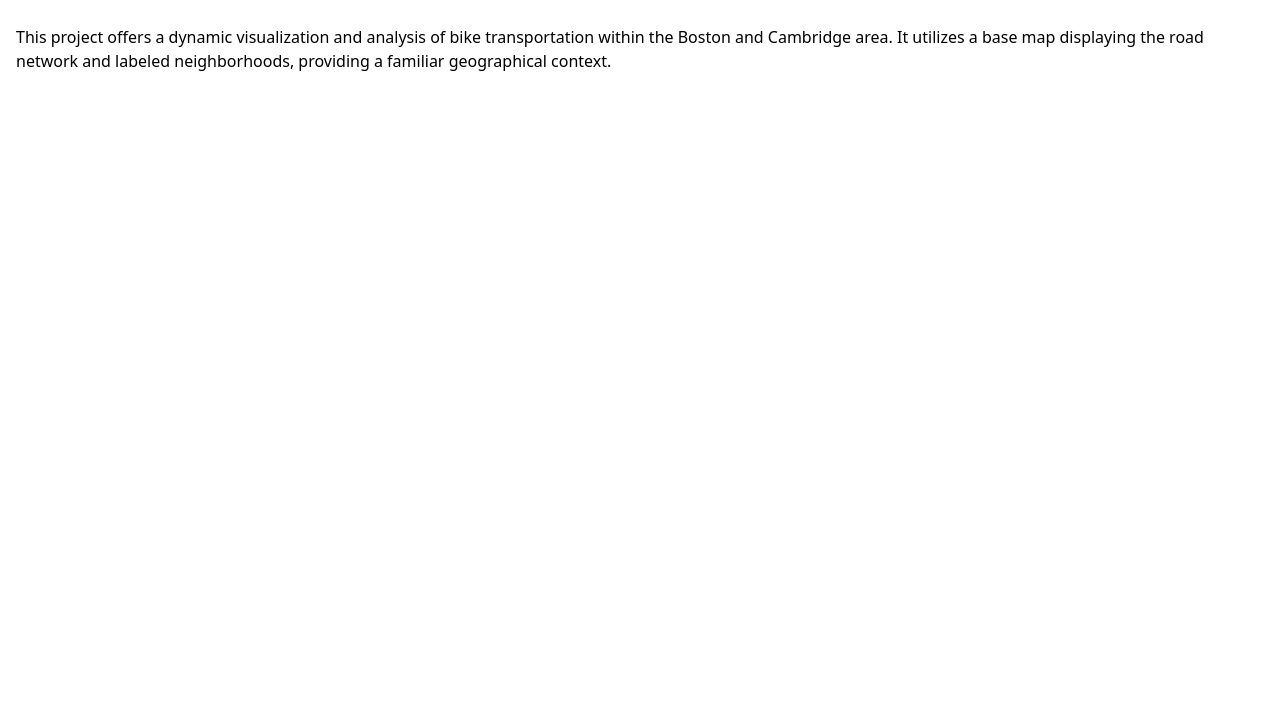
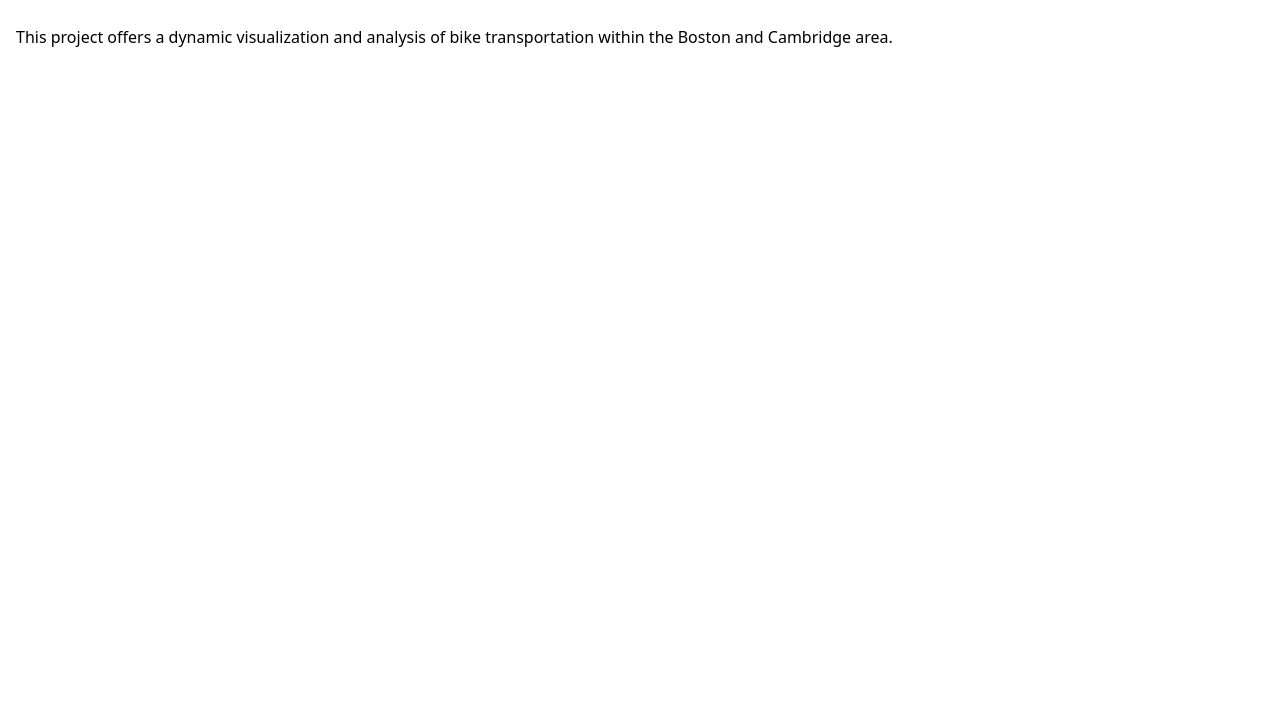
Before and after one commit to ClemHubble/bikeglimpses, a plain HTML site: page index.html in a window 1280 px wide. Shown: the part 98-800 px from the top of the page. Drawn offline with Linux system fonts and the light colour scheme.

Commit message:
Update index.html

```diff
--- a/index.html
+++ b/index.html
@@ -9,6 +9,6 @@
 </head>
 <body>
   <h1>🚴🏼‍♀️ Bikewatching</h1>
-  <p>This project offers a dynamic visualization and analysis of bike transportation within the Boston and Cambridge area. It utilizes a base map displaying the road network and labeled neighborhoods, providing a familiar geographical context.</p>
+  <p>This project offers a dynamic visualization and analysis of bike transportation within the Boston and Cambridge area. </p>
 </body>
 </html>
```
